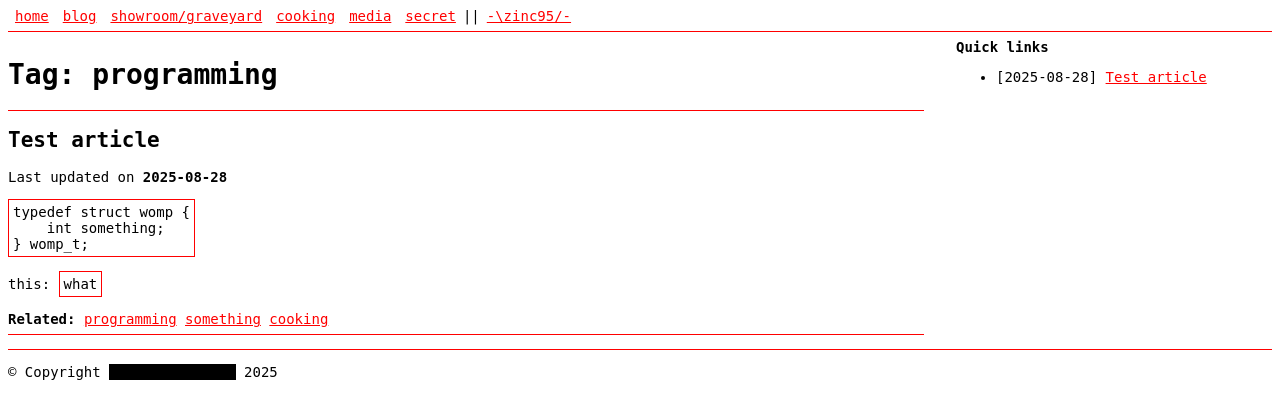
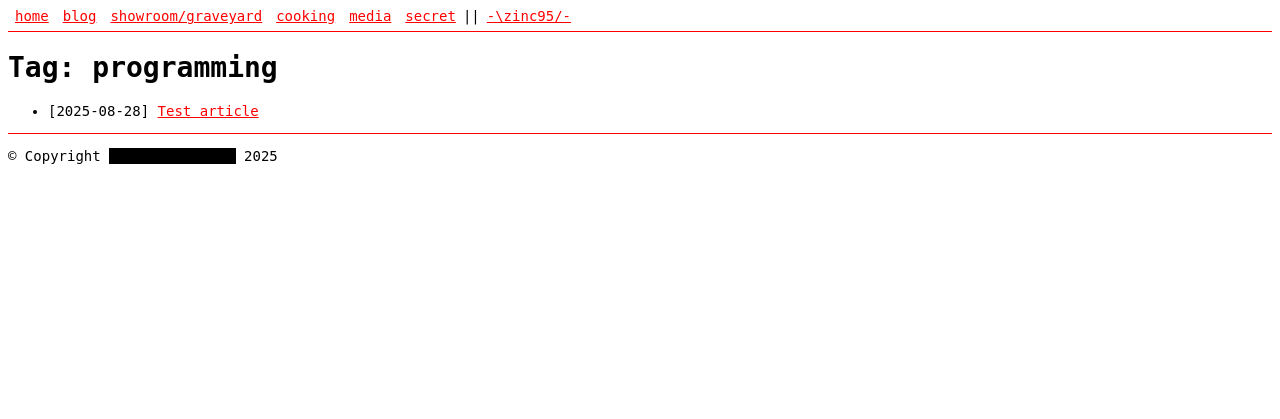
Before and after one commit to HerreTorensma/personal_website, a Flask app: a page that uses templates/tag.html in a window 1280 px wide. Shown: the top 419 px of the page. Run offline with Flask 3, Linux system fonts and the light colour scheme.

Commit message:
Fix cooking section

```diff
--- a/articles/curry.md
+++ /dev/null
@@ -1,12 +0,0 @@
----
-title: Curry
-date: 2025-08-29
-tags: [cooking]
----
-
-Ingredients:
-
-- Paneer
-- Rice
-- Onion
-- Spinach
--- a/articles/enchiladas.md
+++ /dev/null
@@ -1,7 +0,0 @@
----
-title: Enchiladas
-date: 2025-08-29
-tags: [cooking]
----
-
-beans
--- a/articles/student_meals.md
+++ /dev/null
@@ -1,11 +0,0 @@
----
-title: Meals I eat as a student
-date: 2025-08-30
-tags: [cooking]
----
-
-## Enchiladas
-
-## Curry
-
-## Hamburgers
--- a/templates/navbar.html
+++ b/templates/navbar.html
@@ -2,7 +2,7 @@
     <li><a href="{{ url_for('main.home') }}">home</a></li>
     <li><a href="{{ url_for('blog.articles') }}">blog</a></li>
     <li><a href="{{ url_for('main.projects') }}">showroom/graveyard</a></li>
-    <li><a href="{{ url_for('blog.tag', tag='cooking') }}">cooking</a></li>
+    <li><a href="{{ url_for('blog.article', slug='meals') }}">cooking</a></li>
     <li><a href="{{ url_for('blog.article', slug='media') }}">media</a></li>
     <li><a href="{{ url_for('main.login') }}">secret</a></li> ||
     <li><a href="{{ url_for('zinc95.main') }}">-\zinc95/-</a></li>
--- a/templates/tag.html
+++ b/templates/tag.html
@@ -10,39 +10,13 @@
 <body>
     {% include 'navbar.html' %}
 
-    <div class="main-container">
-
-        <!-- <div class="box left"></div> -->
-
-        <div class="box middle">
     <h1>Tag: {{ tag }}</h1>
 
-            <hr>
-            {% for article in articles %}
-                <h2>{{ article.title }}</h2>
-
-                <div>Last updated on <strong>{{ article.date }}</strong></div>
-
-                <div>{{ article.content | safe }}</div>
-
-                <strong>Related:</strong>
-                {% for tag in article.tags %}
-                    <a href="{{ url_for('blog.tag', tag=tag) }}">{{ tag }}</a>
-                {% endfor %}
-
-                <hr>
-            {% endfor %}
-        </div>
-
-        <div class="box right">
-            <strong>Quick links</strong>
     <ul>
     {% for article in articles %}
         <li>[{{ article.date }}] <a href="{{ url_for('blog.article', slug=article.slug) }}">{{ article.title }}</a></li>
     {% endfor %}
     </ul>
-        </div>
-    </div>
 
     {% include 'footer.html' %}
 </body>
```
Also changed, not shown: articles/meals.md (added, +29 -0 lines). Lines whose indentation alone changed are shown as unchanged.
